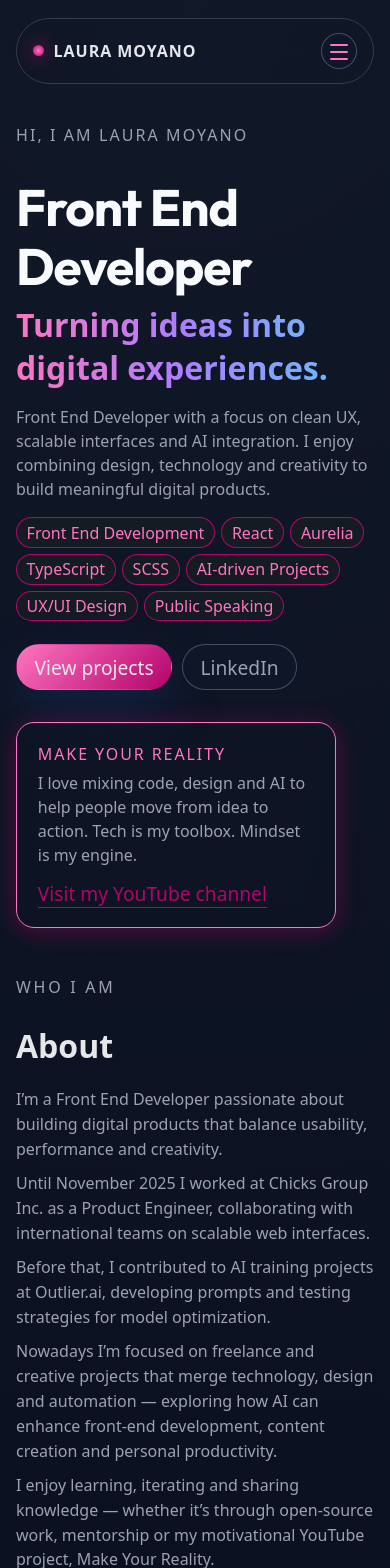
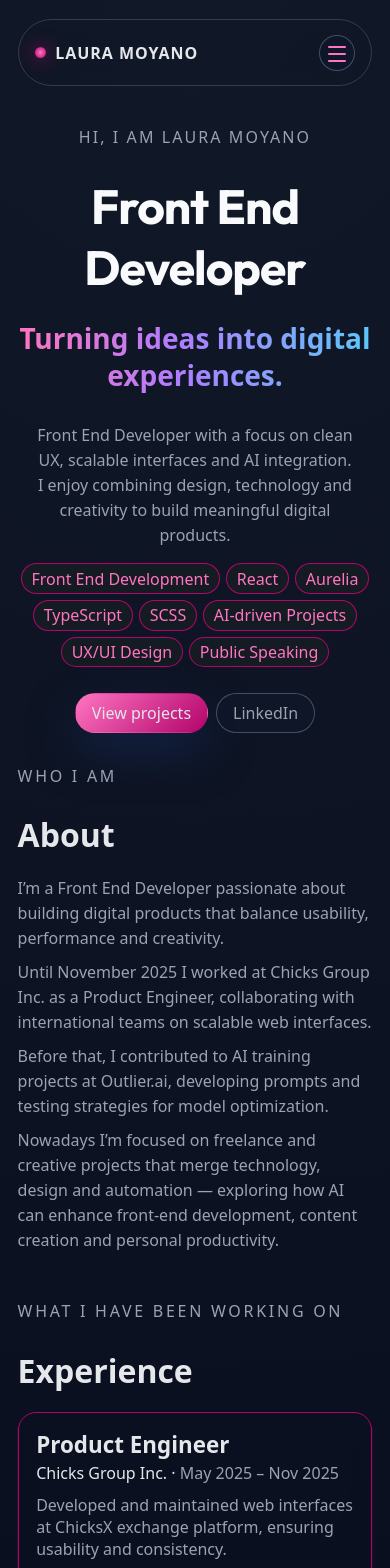
Before and after one commit to Laura-M-stack/laura-moyano-portfolio, a React (Vite) app: page / in a window 390 px wide. Shown: the top 1568 px of the page. Built offline with nearby package versions, Linux system fonts and the light colour scheme.

Commit message:
refactor(hero): center layout and clean up YouTube-related elements

```diff
--- a/src/data/profile.ts
+++ b/src/data/profile.ts
@@ -8,7 +8,7 @@ export const profile = {
     linkedin: 'https://www.linkedin.com/in/laura-moyano-h',
     github: 'https://github.com/Laura-M-stack',
     email: 'mailto:lauraymh000@gmail.com',
-    youtube: 'https://www.youtube.com/@MakeYourReality'
+    // youtube: 'https://www..com/@MakeYourReality'
   },
   keywords: [
     'Front End Development',
@@ -99,14 +99,14 @@ export const projects = [
     tech: ['React', 'Solidity', 'Web3', 'Figma'],
     link: 'https://devpost.com/software/safepets'
   },
-  {
-    name: 'Make Your Reality – YouTube Channel',
-    role: 'Creator',
-    description:
-      'Multilingual motivational content powered by AI tools for voice, image and music. Focused on mindset, productivity and personal growth.',
-    tech: ['AI Tools', 'CapCut', 'Canva', 'YouTube'],
-    link: 'https://www.youtube.com/@MakeYourReality'
-  },
+  // {
+  //   name: 'Make Your Reality – YouTube Channel',
+  //   role: 'Creator',
+  //   description:
+  //     'Multilingual motivational content powered by AI tools for voice, image and music. Focused on mindset, productivity and personal growth.',
+  //   tech: ['AI Tools', 'CapCut', 'Canva', 'YouTube'],
+  //   link: 'https://www.youtube.com/@MakeYourReality'
+  // },
   {
     name: 'ChatMarketAI',
     role: 'Front End Developer',
--- a/src/i18n.ts
+++ b/src/i18n.ts
@@ -20,7 +20,7 @@ export const translations = {
             "Until November 2025 I worked at Chicks Group Inc. as a Product Engineer, collaborating with international teams on scalable web interfaces.",
             "Before that, I contributed to AI training projects at Outlier.ai, developing prompts and testing strategies for model optimization.",
             "Nowadays I’m focused on freelance and creative projects that merge technology, design and automation — exploring how AI can enhance front-end development, content creation and personal productivity.",
-            "I enjoy learning, iterating and sharing knowledge — whether it’s through open-source work, mentorship or my motivational YouTube project, Make Your Reality."
+            // "I enjoy learning, iterating and sharing knowledge — whether it’s through open-source work, mentorship or my motivational YouTube project, Make Your Reality."
         ],
         experience: [
             {
@@ -92,13 +92,13 @@ export const translations = {
                     'Winner of Latina Blockchain Hackathon (Polygon Cardona Category). A decentralized platform promoting responsible pet adoption.',
                 tech: ['React', 'Solidity', 'Web3', 'Figma']
             },
-            {
-                name: 'Make Your Reality – YouTube Channel',
-                role: 'Creator',
-                description:
-                    'Multilingual motivational channel powered by AI for voice, visuals and editing. Focused on mindset, productivity and personal growth.',
-                tech: ['AI Tools', 'CapCut', 'Canva', 'YouTube']
-            },
+            // {
+            //     name: 'Make Your Reality – YouTube Channel',
+            //     role: 'Creator',
+            //     description:
+            //         'Multilingual motivational channel powered by AI for voice, visuals and editing. Focused on mindset, productivity and personal growth.',
+            //     tech: ['AI Tools', 'CapCut', 'Canva', 'YouTube']
+            // },
             {
                 name: 'ChatMarketAI',
                 role: 'Front End Developer',
@@ -146,8 +146,8 @@ export const translations = {
             linkedinSubtitle: 'Let’s connect',
             githubTitle: 'GitHub',
             githubSubtitle: 'Check my code',
-            youtubeTitle: 'YouTube',
-            youtubeSubtitle: 'Make Your Reality'
+            // youtubeTitle: 'YouTube',
+            // youtubeSubtitle: 'Make Your Reality'
         }
     },
 
@@ -244,13 +244,13 @@ export const translations = {
                     'Proyecto ganador del Latina Blockchain Hackathon (Categoría Polygon Cardona). Plataforma descentralizada que promueve la adopción responsable.',
                 tech: ['React', 'Solidity', 'Web3', 'Figma']
             },
-            {
-                name: 'Make Your Reality – Canal de YouTube',
-                role: 'Creadora',
-                description:
-                    'Canal motivacional multilingüe impulsado por herramientas de IA para voz, imagen y edición. Enfocado en mentalidad, productividad y crecimiento personal.',
-                tech: ['IA', 'CapCut', 'Canva', 'YouTube']
-            },
+            // {
+            //     name: 'Make Your Reality – Canal de YouTube',
+            //     role: 'Creadora',
+            //     description:
+            //         'Canal motivacional multilingüe impulsado por herramientas de IA para voz, imagen y edición. Enfocado en mentalidad, productividad y crecimiento personal.',
+            //     tech: ['IA', 'CapCut', 'Canva', 'YouTube']
+            // },
             {
                 name: 'ChatMarketAI',
                 role: 'Desarrolladora Front End',
@@ -298,8 +298,8 @@ export const translations = {
             linkedinSubtitle: 'Conectemos',
             githubTitle: 'GitHub',
             githubSubtitle: 'Mirá mi código',
-            youtubeTitle: 'YouTube',
-            youtubeSubtitle: 'Make Your Reality'
+            // youtubeTitle: 'YouTube',
+            // youtubeSubtitle: 'Make Your Reality'
         }
     }
 };
--- a/src/sections/Contact.tsx
+++ b/src/sections/Contact.tsx
@@ -38,7 +38,7 @@ export const Contact: React.FC = () => {
           <h3>{t.contact.githubTitle}</h3>
           <p className="muted">{t.contact.githubSubtitle}</p>
         </a>
-        <a
+        {/* <a
           href={profile.links.youtube}
           target="_blank"
           rel="noreferrer"
@@ -46,7 +46,7 @@ export const Contact: React.FC = () => {
         >
           <h3>{t.contact.youtubeTitle}</h3>
           <p className="muted">{t.contact.youtubeSubtitle}</p>
-        </a>
+        </a> */}
       </div>
     </Section>
   );
--- a/src/sections/Hero.tsx
+++ b/src/sections/Hero.tsx
@@ -1,3 +1,4 @@
+// src/sections/Hero.tsx
 import React from 'react';
 import { motion } from 'framer-motion';
 import { profile } from '../data/profile';
@@ -13,10 +14,6 @@ const heroText = {
       'Front End Developer with a focus on clean UX, scalable interfaces and AI integration. I enjoy combining design, technology and creativity to build meaningful digital products.',
     viewProjects: 'View projects',
     linkedin: 'LinkedIn',
-    sidebarTitle: 'MAKE YOUR REALITY',
-    sidebarText:
-      'I love mixing code, design and AI to help people move from idea to action. Tech is my toolbox. Mindset is my engine.',
-    sidebarLink: 'Visit my YouTube channel',
     hi: 'Hi, I am'
   },
   es: {
@@ -27,69 +24,49 @@ const heroText = {
       'Desarrolladora Front End enfocada en UX limpio, interfaces escalables e integración con inteligencia artificial. Me gusta combinar diseño, tecnología y creatividad para construir productos digitales significativos.',
     viewProjects: 'Ver proyectos',
     linkedin: 'LinkedIn',
-    sidebarTitle: 'MAKE YOUR REALITY',
-    sidebarText:
-      'Me encanta combinar código, diseño e inteligencia artificial para ayudar a las personas a pasar de la idea a la acción. La tecnología es mi caja de herramientas. La mentalidad es mi motor.',
-    sidebarLink: 'Visitar mi canal de YouTube',
     hi: 'Hola, soy'
   }
 };
 
-const leftVariants = {
-  hidden: { opacity: 0, x: -40 },
-  visible: { opacity: 1, x: 0 }
-};
-
-const rightVariants = {
-  hidden: { opacity: 0, x: 40 },
-  visible: { opacity: 1, x: 0 }
+const variants = {
+  hidden: { opacity: 0, y: 20 },
+  visible: { opacity: 1, y: 0 }
 };
 
 export const Hero: React.FC = () => {
   const { language } = useLanguage();
   const h = heroText[language];
 
-  const titleMain = `${h.titleLine1}\u00A0${h.titleLine2}`;
-
   return (
     <motion.section
-      className="hero"
+      className="hero hero-centered"
       initial="hidden"
       animate="visible"
       transition={{ staggerChildren: 0.15 }}
     >
       <motion.div
         className="hero-left"
-        variants={leftVariants}
+        variants={variants}
         transition={{ duration: 0.7, ease: 'easeOut' }}
       >
         <p className="hero-eyebrow">
           {h.hi} {profile.name}
         </p>
-
         <h1 className="hero-title">
           <span className="hero-title-main-group">
-            <span className="hero-title-main hero-title-line1">
-              {h.titleLine1}
-            </span>{' '}
-            <span className="hero-title-main hero-title-line2">
-              {h.titleLine2}
-            </span>
-          </span>
-
-          <span className="hero-subtitle">
-            {h.subtitle}
+            <span className="hero-title-main hero-title-line1">{h.titleLine1}</span>
+            <span className="hero-title-main hero-title-line2">{h.titleLine2}</span>
           </span>
         </h1>
-
+        <h2 className="hero-subtitle">
+          {h.subtitle}
+        </h2>
         <p className="hero-tagline">{h.description}</p>
-
         <div className="hero-tags">
           {profile.keywords.map(keyword => (
             <Tag key={keyword} label={keyword} />
           ))}
         </div>
-
         <div className="hero-actions">
           <a href="#projects" className="btn-primary">
             {h.viewProjects}
@@ -104,25 +81,6 @@ export const Hero: React.FC = () => {
           </a>
         </div>
       </motion.div>
-
-      <motion.div
-        className="hero-right"
-        variants={rightVariants}
-        transition={{ duration: 0.7, ease: 'easeOut', delay: 0.1 }}
-      >
-        <div className="hero-card">
-          <p className="hero-card-title">{h.sidebarTitle}</p>
-          <p className="hero-card-text">{h.sidebarText}</p>
-          <a
-            href={profile.links.youtube}
-            target="_blank"
-            rel="noreferrer"
-            className="hero-card-link"
-          >
-            {h.sidebarLink}
-          </a>
-        </div>
-      </motion.div>
     </motion.section>
   );
 };
--- a/src/styles.css
+++ b/src/styles.css
@@ -15,8 +15,8 @@
   --radius-full: 999px;
   --shadow-soft: 0 18px 45px rgba(20, 38, 78, 0.8);
 
-    --font-sans: system-ui, -apple-system, BlinkMacSystemFont, "Segoe UI", "Raleway", "SF Pro Text",
-        "Segoe UI", sans-serif;
+  --font-sans: system-ui, -apple-system, BlinkMacSystemFont, "Segoe UI", "Raleway",
+    "SF Pro Text", "Segoe UI", sans-serif;
 }
 
 *,
@@ -189,17 +189,17 @@ p {
 /* Hero */
 
 .hero {
-    display: grid;
-    gap: 2rem;
-    grid-template-columns: minmax(0, 3fr) minmax(0, 2.2fr);
-    align-items: center;
-    margin-top: 1.5rem;
-    margin-bottom: 3rem;
+  margin-top: 2.6rem;
+  margin-bottom: 3.1rem;
+  display: flex;
+  justify-content: center;
+  text-align: center;
 }
 
 .hero-left {
   display: flex;
   flex-direction: column;
+  align-items: center;
   gap: 1rem;
 }
 
@@ -216,8 +216,10 @@ p {
 }
 
 .hero-title-main-group {
-  font-size: clamp(3.2rem, 5.8vw, 3.8rem);
-  display: block;
+  font-size: 72px;
+  display: inline-flex;
+  align-items: baseline;
+  gap: 0.45rem;
   white-space: nowrap;
 }
 
@@ -231,10 +233,11 @@ p {
 
 .hero-subtitle {
   display: block;
-  margin-top: 0.5rem;
-  font-size: clamp(2rem, 4.6vw, 2.6rem);
+  margin-top: 0;
+  margin-bottom: 0;
+  font-size: 40px;
   line-height: 1.35;
-  max-width: 28ch;
+  margin-inline: auto;
   background-image: linear-gradient(90deg, #ff75c1 0%, #b07cff 45%, #5ac8fa 100%);
   -webkit-background-clip: text;
   background-clip: text;
@@ -243,41 +246,31 @@ p {
   font-weight: 600;
 }
 
-@media (max-width: 640px) {
-  .hero-title-main-group {
-    white-space: normal;
-  }
-
-  .hero-title-line1::after {
-    content: "";
-    display: block;
-  }
-}
-
-  .hero-title-line1::after {
-    content: "";
-    display: block;
-  }
-
 .hero-tagline {
   font-size: 1.2rem;
   color: var(--muted);
-    line-height: 1.5;
-    margin: 0;
+  line-height: 1.55;
+  margin: 0.9rem auto 0;
+  max-width: 46rem;
 }
 
 .hero-tags {
   display: flex;
   flex-wrap: wrap;
   gap: 0.4rem;
+  justify-content: center;
 }
 
 .hero-actions {
   display: flex;
   flex-wrap: wrap;
   gap: 0.6rem;
-    margin-top: 0.4rem;
+  margin-top: 0.6rem;
+  justify-content: center;
+  margin-inline: auto;
 }
+
+/* Text utilities & buttons */
 
 .btn-primary,
 .btn-ghost {
@@ -314,55 +307,6 @@ p {
 .btn-ghost:hover {
   border-color: var(--primary);
   color: var(--text);
-}
-
-.hero-right {
-    display: flex;
-    justify-content: flex-end;
-}
-
-.hero-card {
-    width: 100%;
-    max-width: 320px;
-    padding: 1.2rem 1.3rem;
-    border-radius: var(--radius-lg);
-    background: transparent;
-    border: 1px solid var(--primary);
-    -webkit-backdrop-filter: blur(12px);
-    backdrop-filter: blur(12px);
-    box-shadow: 0 3px 22px rgba(216, 0, 123, 0.35);
-
-}
-
-.hero-card-title {
-    margin: 0 0 0.4rem;
-    font-size: 1.2rem;
-    letter-spacing: 0.12em;
-    text-transform: uppercase;
-    color: var(--primary);
-}
-
-.hero-card-text {
-    margin: 0;
-    font-size: 1.2rem;
-    color: var(--muted);
-    line-height: 1.5;
-}
-
-.hero-card-link {
-    display: inline-flex;
-    margin-top: 0.8rem;
-    font-size: 1.2rem;
-    text-decoration: none;
-    color: var(--primary-soft);
-    border-bottom: 1px solid var(--primary-soft);
-    transition: all 0.18s ease-out;
-}
-
-.hero-card-link:hover {
-    transform: translateY(-1px);
-    color: var(--primary);
-    border-bottom: 1px solid var(--primary);
 }
 
 /* Section base */
@@ -446,7 +390,7 @@ p {
   color: var(--muted);
 }
 
-.card-list li+li {
+.card-list li + li {
   margin-top: 0.25rem;
 }
 
@@ -493,7 +437,7 @@ p {
 }
 
 .timeline::before {
-    content: '';
+  content: "";
   position: absolute;
   left: 0.3rem;
   top: 0;
@@ -587,13 +531,11 @@ p {
 }
 
 .footer::before {
-    content: '';
+  content: "";
   position: absolute;
   inset: 0;
   z-index: -1;
-    background: radial-gradient(circle at top,
-            var(--primary) 0%,
-            transparent 50%);
+  background: radial-gradient(circle at top, var(--primary) 0%, transparent 50%);
   filter: blur(25px);
   transform: translateY(-40%);
   opacity: 0.1;
@@ -603,7 +545,7 @@ p {
 @keyframes footerGlow {
   0% {
     transform: translateY(-42%) scale(1);
-        opacity: 0.20;
+    opacity: 0.2;
   }
 
   100% {
@@ -614,19 +556,9 @@ p {
 
 /* Responsive */
 
-@media (max-width: 880px) {
-    .hero {
-        grid-template-columns: minmax(0, 1fr);
-    }
-
-    .hero-right {
-        justify-content: flex-start;
-    }
-}
-
 @media (max-width: 640px) {
   .app {
-        padding: 1.1rem 1rem 2.5rem;
+    padding: 1.2rem 1.1rem 2.5rem;
   }
 
   .navbar {
@@ -682,3 +614,64 @@ p {
     align-self: flex-start;
   }
 }
+
+/* --- Hero responsive refinements --- */
+
+@media (max-width: 880px) {
+  .hero-title-main-group {
+   display: flex;
+   justify-content: center;
+   align-items: center;
+   flex-direction: column;
+   font-size: 64px;
+  }
+
+  .hero-title-main {
+    display: block;
+    text-align: center;
+  }
+
+  .hero-subtitle {
+    display: flex;
+    align-items: center;
+    font-size:32px;
+  }
+
+  .hero-tagline {
+    font-size: 1rem;
+  }
+}
+
+@media (max-width: 640px) {
+  .hero {
+    margin-top: 1.5rem;
+    margin-bottom: 2rem;
+  }
+
+  .hero-title-main-group {
+    display: flex;
+    align-items: center;
+    font-size: 48px;
+  }
+
+  .hero-subtitle {
+    margin-top: 0.6rem;
+    font-size: 28px;
+    line-height: 1.3;
+  }
+
+  .hero-tagline {
+    font-size: 0.95rem;
+    max-width: 90%;
+  }
+
+  .hero-actions {
+    gap: 0.5rem;
+  }
+
+  .btn-primary,
+  .btn-ghost {
+    font-size: 1rem;
+    padding: 0.5rem 1rem;
+  }
+}
```
Lines whose indentation alone changed are shown as unchanged.
